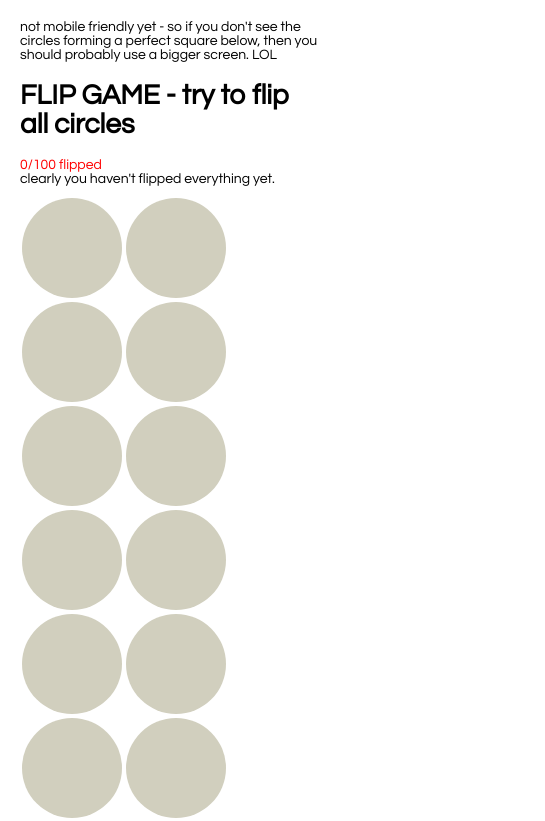
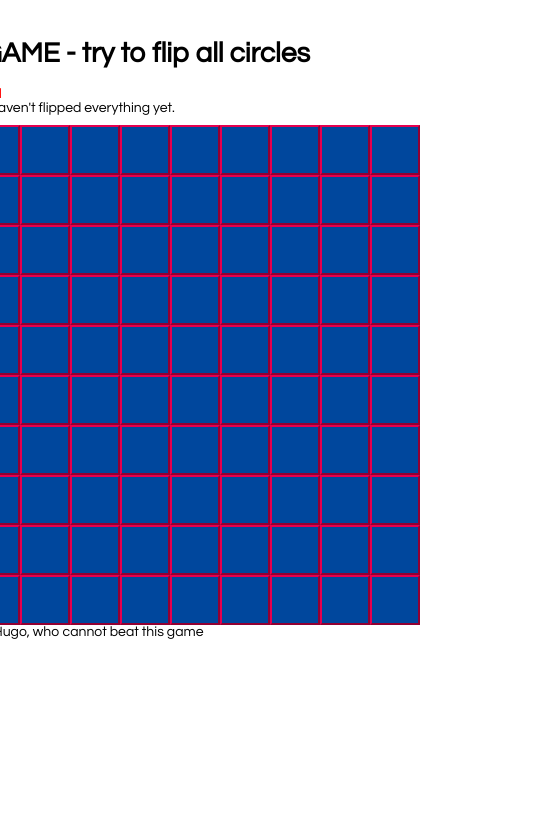
Before and after one commit to macaroonable/flip_game_react, a React app: page / in a window 390 px wide. Shown: the top 821 px of the page, 545 px wide, since content can reach past the window. Built offline with nearby package versions, Linux system fonts and the light colour scheme.

Commit message:
mobile friendly

```diff
--- a/src/index.css
+++ b/src/index.css
@@ -1,26 +1,31 @@
 body {
   font: 14px "Century Gothic", Futura, sans-serif;
   margin: 20px;
+  display: flex;
+  align-items: center;
+  justify-content: center;
 }
 
 ol,
 ul {
   padding-left: 30px;
 }
-
-.board-row:after {
+.board {
+}
+.board-row {
   clear: both;
   content: "";
-  display: table;
+  flex-wrap: nowrap;
+  display: flex;
 }
 .counter {
   color: red;
 }
 .fill {
-  background: #f98bb0;
+  background: #fcc800;
 }
 .unfill {
-  background: #d1cfbe;
+  background: #00479d;
 }
 .status {
   margin-bottom: 10px;
@@ -29,18 +34,12 @@ ul {
   background-color: red;
 }
 .square {
-  border-width: 0;
-  border-radius: 50%;
+  min-width: 50px;
+  min-height: 50px;
+  border-width: 1;
+  border-color: #e5004f;
   float: left;
-  font-size: 24px;
-  font-weight: bold;
-  line-height: 50px;
-  height: 100px;
-  padding: 0;
-  text-align: center;
-  width: 100px;
   transition-duration: 500ms;
-  margin: 2px;
 }
 
 .square:focus {
@@ -50,10 +49,14 @@ ul {
 .kbd-navigation .square:focus {
   background: #ddd;
 }
-
+.game-board {
+}
 .game {
   display: flex;
-  flex-direction: row;
+  align-items: center;
+  justify-content: center;
+  min-width: 700px;
+  max-width: 1600px;
 }
 
 .game-info {
--- a/src/index.js
+++ b/src/index.js
@@ -110,11 +110,6 @@ class Board extends React.Component {
   render() {
     return (
       <div>
-        <div>
-          {
-            "not mobile friendly yet - so if you don't see the circles forming a perfect square below, then you should probably use a bigger screen. LOL"
-          }
-        </div>
         <h1>FLIP GAME - try to flip all circles</h1>
         <div className="counter">
           {this.state.count}/{dim * dim} flipped
@@ -124,10 +119,11 @@ class Board extends React.Component {
             ? "You won. Can you tell me how you did it?"
             : "clearly you haven't flipped everything yet."}
         </div>
-        {Array.apply(null, { length: dim })
-          .map(Number.call, Number)
-          .map(x => this.renderRow(x))}
-
+        <div className="board">
+          {Array.apply(null, { length: dim })
+            .map(Number.call, Number)
+            .map(x => this.renderRow(x))}
+        </div>
         <div>{"created by: Hugo, who cannot beat this game"}</div>
       </div>
     );
```
